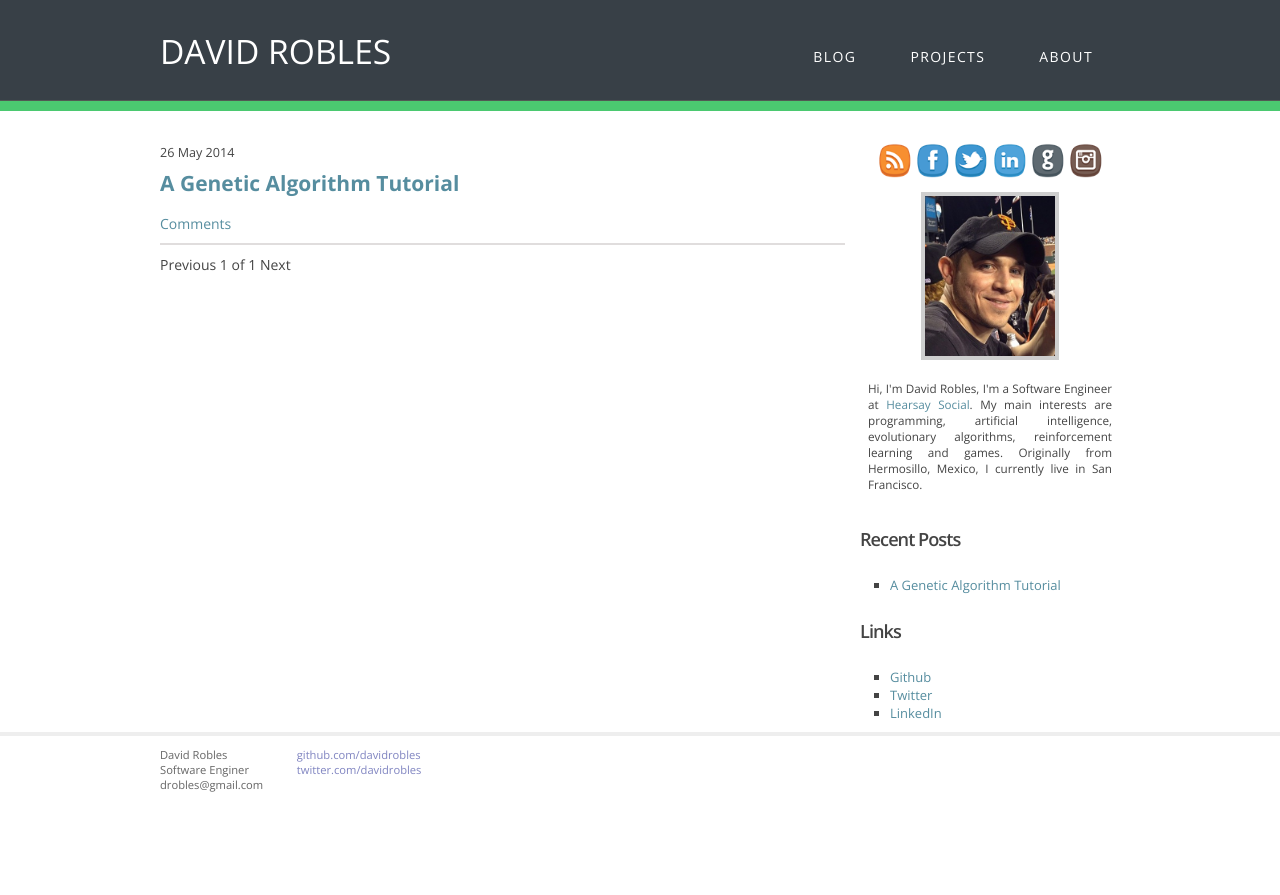
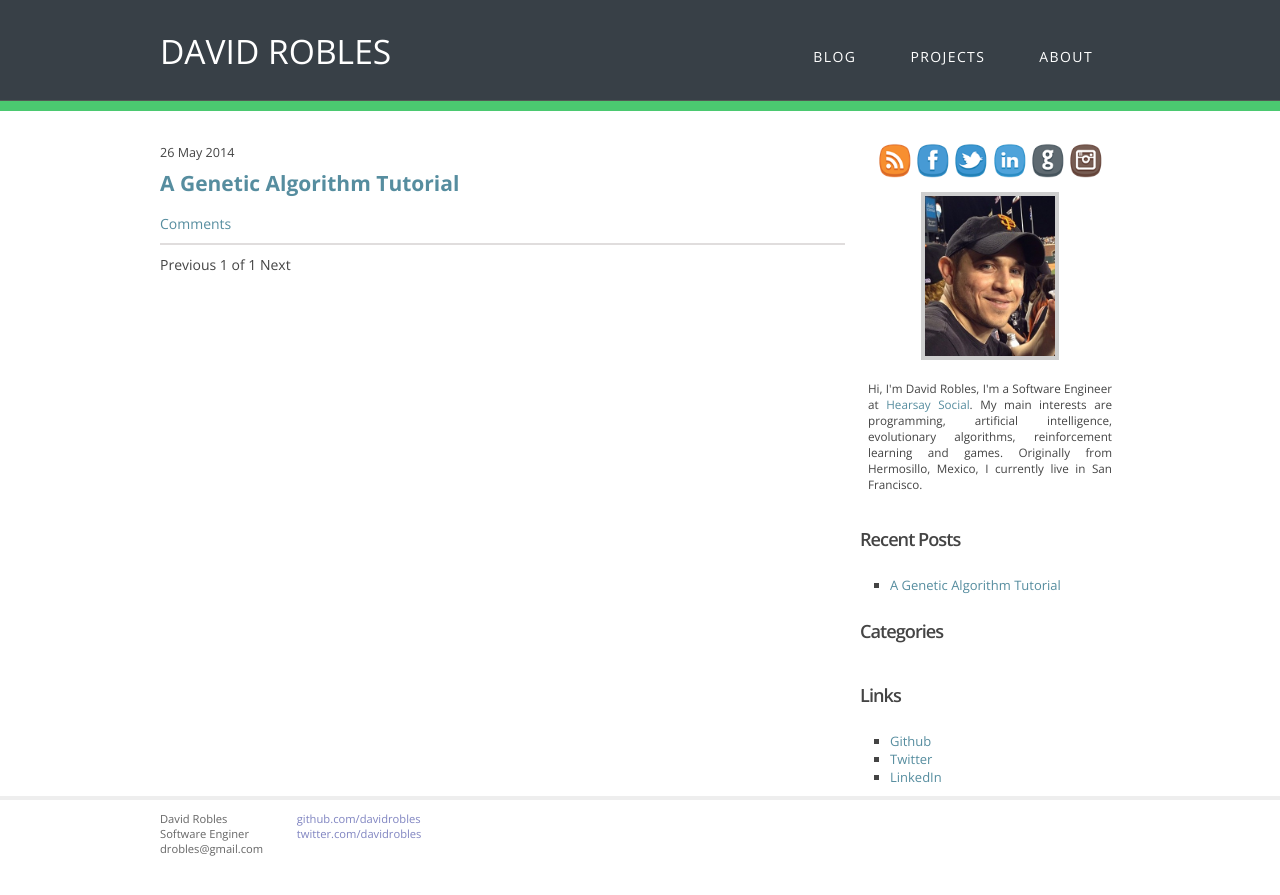
Before and after one commit to davidrobles/davidrobles.github.io, a Jekyll site: the page built from index.html, in a window 1280 px wide. Shown: the top 895 px of the page. Built offline with Jekyll 4.4.1, drawn with Linux system fonts in a browser that asks for light colours; Markdown is read by kramdown in place of the engine named in the settings; the list of posts is cut into pages by our own code.

Commit message:
multiple changes

```diff
--- a/_layouts/default.html
+++ b/_layouts/default.html
@@ -60,13 +60,21 @@
             </div>
         </div>
         <div class="widget">
-            <div class="name">
-                Recent Posts
-            </div>
+            <div class="name">Recent Posts</div>
             <div>
                 <ul>
                     {% for post in site.posts offset: 0 limit: 10  %}
                     <li><a href="{{ post.url }}">{{ post.title }}</a></li>
+                    {% endfor %}
+                </ul>
+            </div>
+        </div>
+        <div class="widget">
+            <div class="name">Categories</div>
+            <div>
+                <ul>
+                    {% for category in site.categories  %}
+                    <li><a href="{{ post. }}">{{ category | first }}</a></li>
                     {% endfor %}
                 </ul>
             </div>
```
Also changed, not shown: _drafts/genetic-algorithms-tutorial.md (+5 -4 lines).
